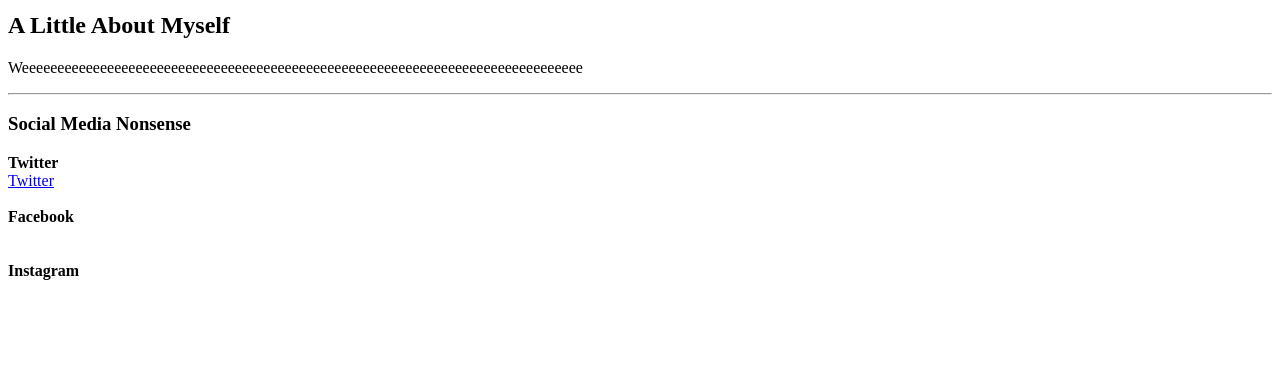
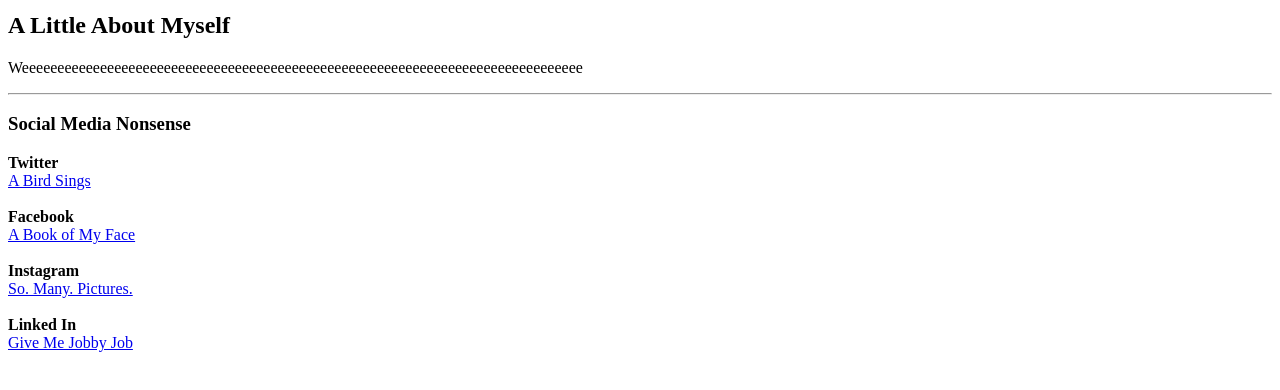
Before and after one commit to bourbonracer/bourbonracer.github.io, a plain HTML site: page index.html in a window 1280 px wide. Shown: the part 402-792 px from the top of the page. Drawn offline with Linux system fonts and the light colour scheme.

Commit message:
Updated links

```diff
--- a/index.html
+++ b/index.html
@@ -22,15 +22,19 @@
     <p>
         <b>Twitter</b>
         <br>
-        <a href="www.twitter.com/KM">Twitter</a>
+        <a href="www.twitter.com/KM">A Bird Sings</a>
         <br><br>
         <b>Facebook</b>
         <br>
-        <a href="www.facebook.com/KM"></a>
+        <a href="www.facebook.com/KM">A Book of My Face</a>
         <br><br>
         <b>Instagram</b>
         <br>
-        <a href="www.instagram.com/KM"></a>
+        <a href="www.instagram.com/KM">So. Many. Pictures.</a>
+        <br><br>
+        <b>Linked In</b>
+        <br>
+        <a href="www.linkedin.com/KM">Give Me Jobby Job</a>
     </p>
 </section>
 </body>
```
